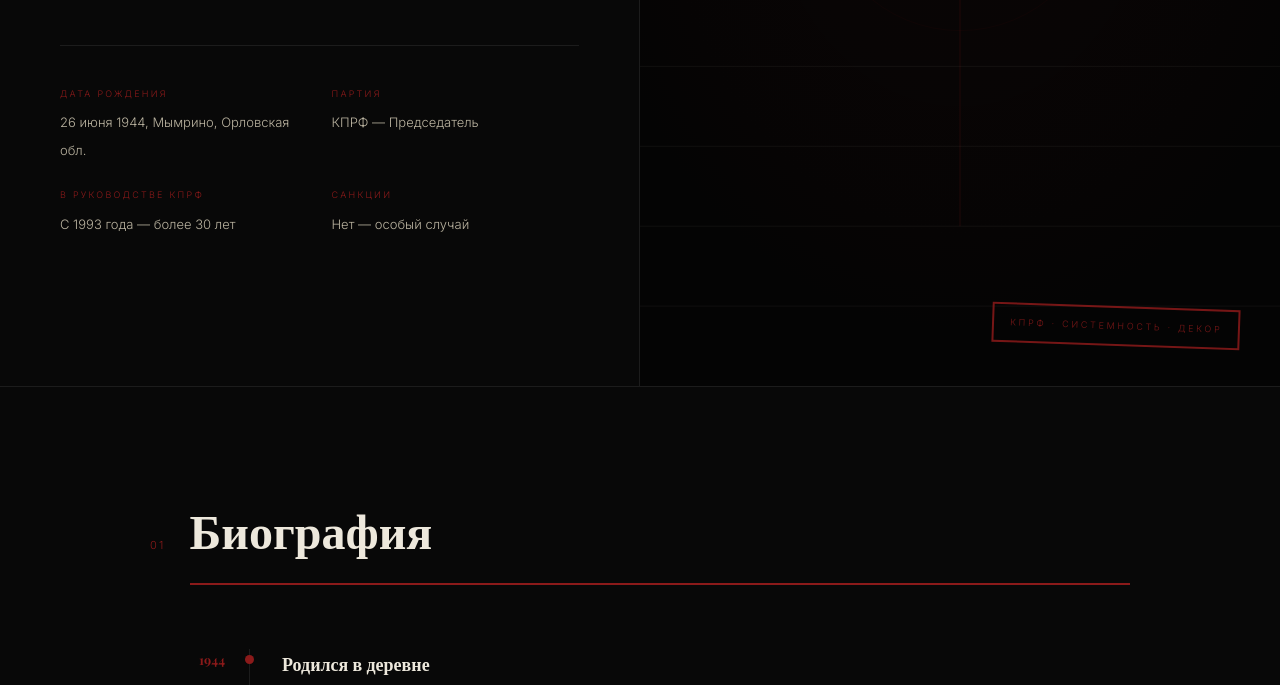
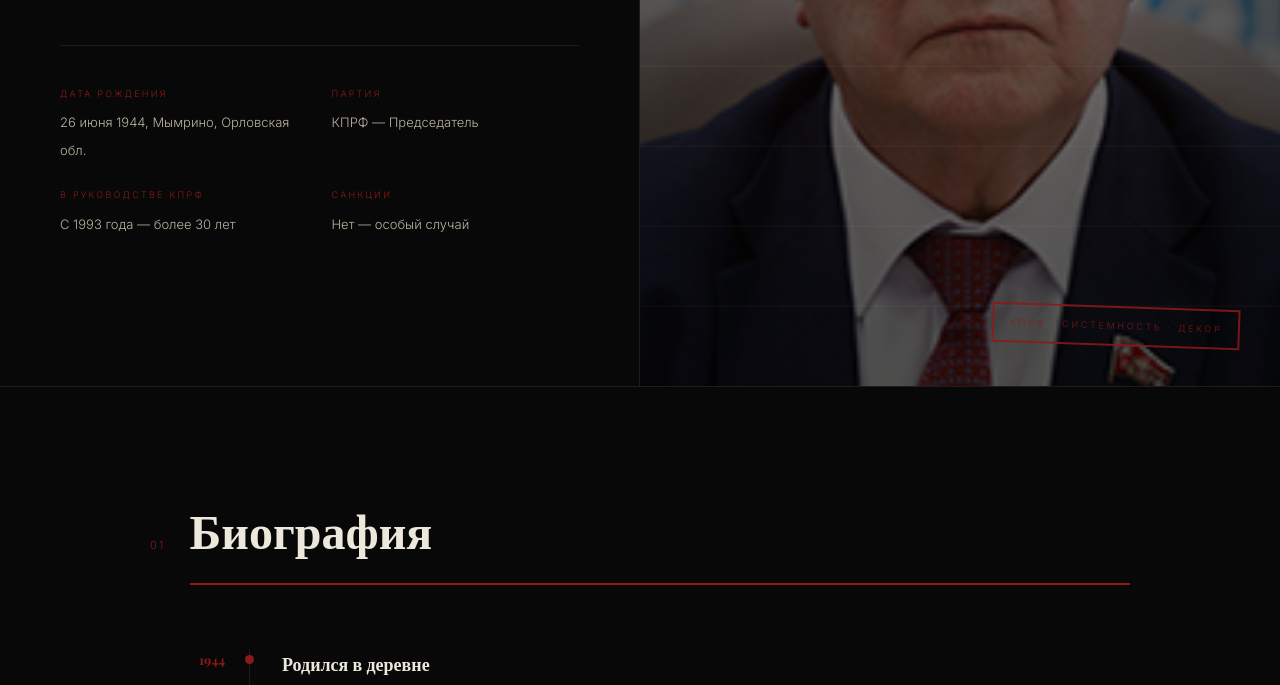
Before and after one commit to cycterna2222288888-ai/cremle, a website: page zyuganov.html in a window 1280 px wide. Shown: the part 472-1157 px from the top of the page. Drawn offline with nearby package versions, Linux system fonts and the light colour scheme; a web font is replaced by a local one.

Commit message:
feat: add Zyuganov photo

```diff
--- a/zyuganov.html
+++ b/zyuganov.html
@@ -208,7 +208,7 @@
     </div>
   </div>
   <div class="hero-right">
-    <img loading="lazy" src="templates/zyuganov.jpg" alt="Геннадий Зюганов" style="position:absolute;inset:0;width:100%;height:100%;object-fit:cover;object-position:top center;opacity:0.55;z-index:0;" onerror="this.style.display='none'">
+    <img loading="lazy" src="templates/zuganov.jpg" alt="Геннадий Зюганов" style="position:absolute;inset:0;width:100%;height:100%;object-fit:cover;object-position:top center;opacity:0.55;z-index:0;" onerror="this.style.display='none'">
     <svg width="100%" height="100%" xmlns="http://www.w3.org/2000/svg" style="position:absolute;inset:0;z-index:1;">
       <defs>
         <radialGradient id="rg_zyug" cx="50%" cy="35%" r="60%">
```
Also changed, not shown: templates/zuganov.jpg (added).
